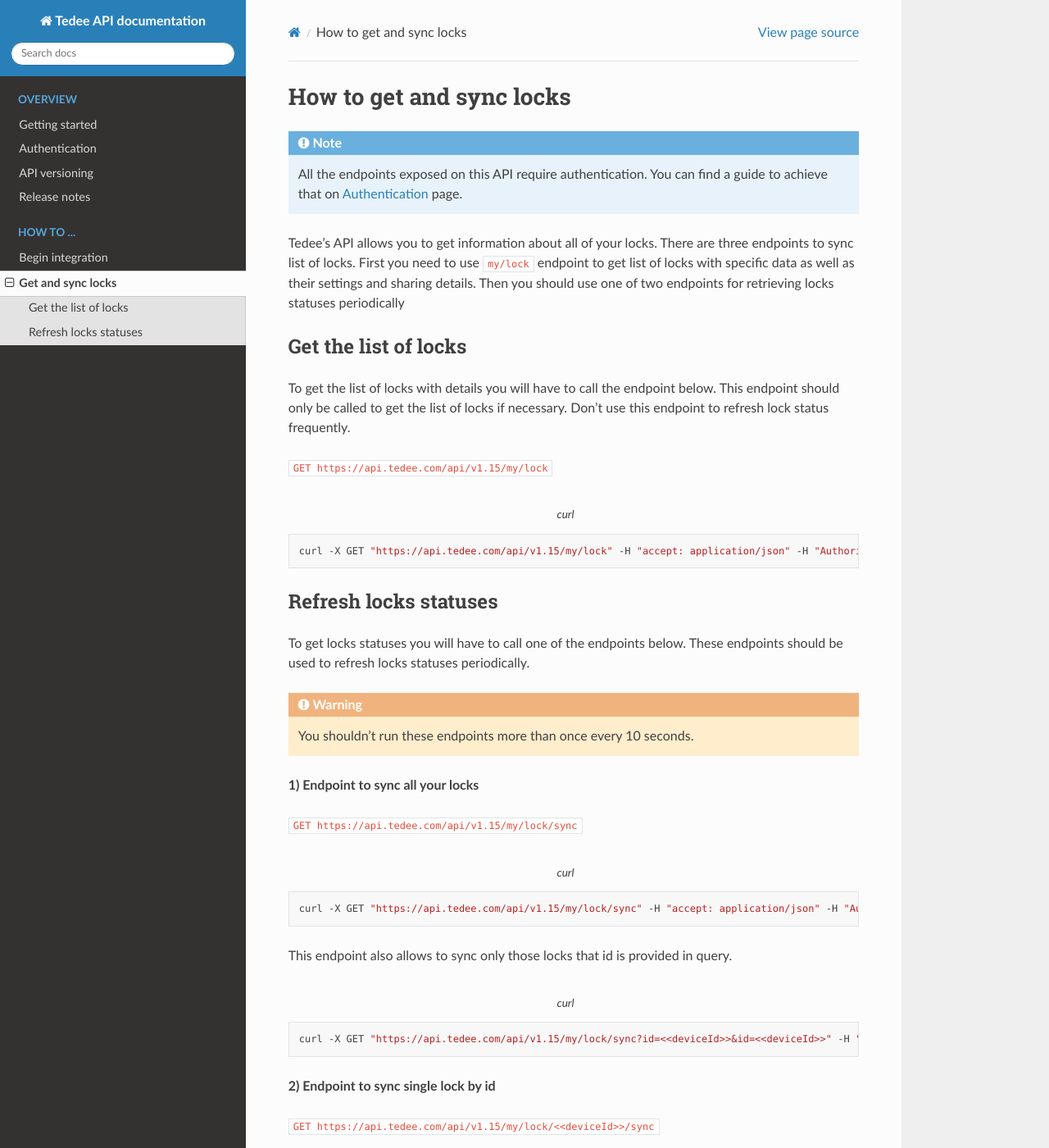
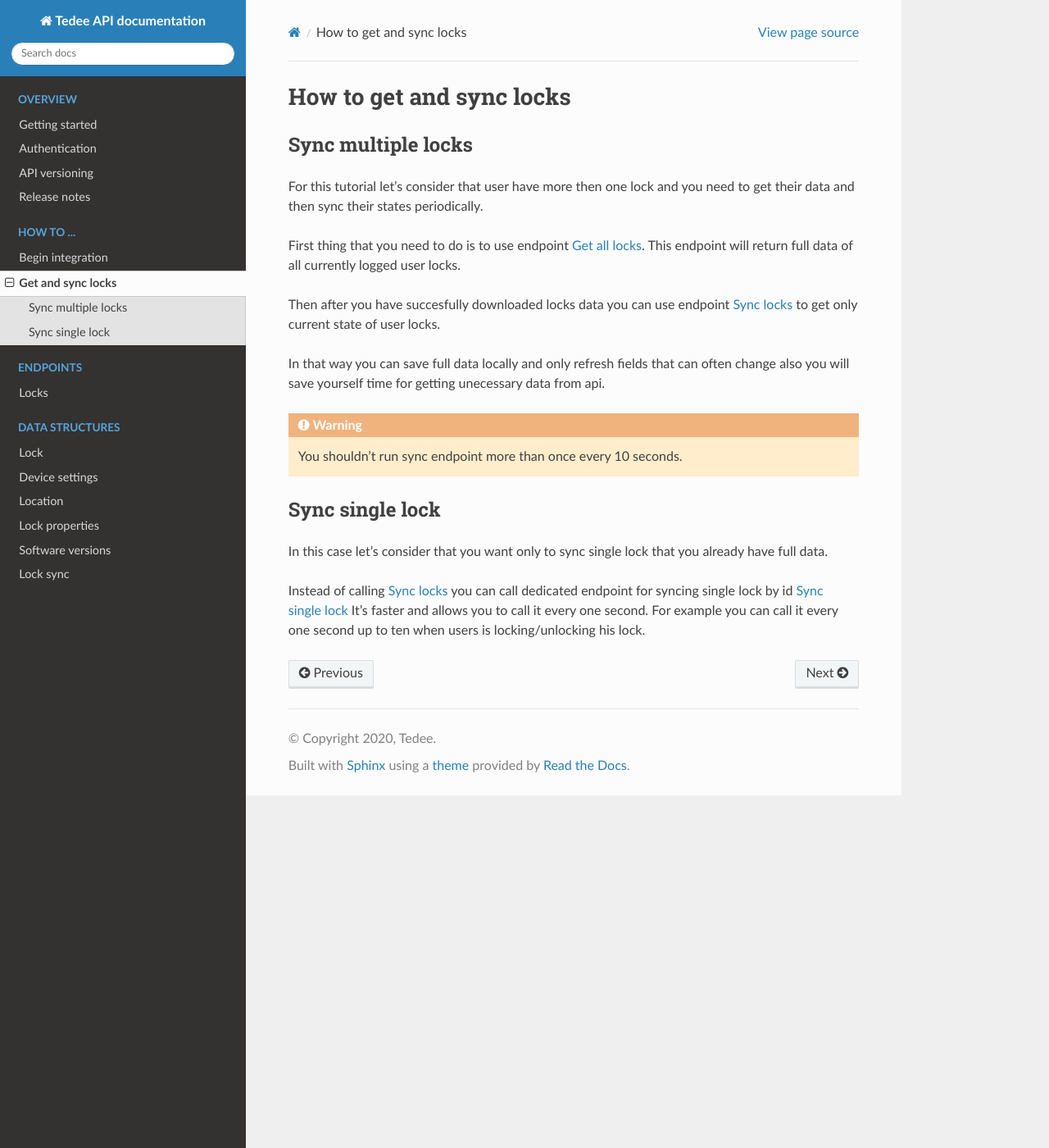
Before and after one commit to tedee-com/tedee-api-doc, a Sphinx documentation site: the page built from docs/source/howtos/get-and-sync-locks.rst, in a window 1280 px wide and 1400 px high. Shown: the whole window at 82% size. Built offline with Sphinx 7.4.7 and the Read the Docs theme 2.0.0, drawn with Linux system fonts in a browser that asks for light colours; some of the changed text lies outside the part shown.

Commit message:
Rebuild get and sync lock documentation

```diff
--- a/docs/source/howtos/get-and-sync-locks.rst
+++ b/docs/source/howtos/get-and-sync-locks.rst
@@ -1,72 +1,25 @@
 How to get and sync locks
 =========================
 
-.. include:: ../includes/how-to-header.txt
+Sync multiple locks
+----------------------
+For this tutorial let's consider that user have more then one lock and you need to get their data and then sync their states periodically.
 
-Tedee's API allows you to get information about all of your locks.
-There are three endpoints to sync list of locks.
-First you need to use ``my/lock`` endpoint  to get list of locks with specific data as well as their settings and sharing details.
-Then you should use one of two endpoints for retrieving locks statuses periodically
+First thing that you need to do is to use endpoint :doc:`Get all locks <../endpoints/lock/getall>`. This endpoint will return full data of all currently logged user locks.
 
+Then after you have succesfully downloaded locks data you can use endpoint :doc:`Sync locks <../endpoints/lock/sync>` to get only current state
+of user locks.
 
-Get the list of locks
----------------------
-
-To get the list of locks with details you will have to call the endpoint below.
-This endpoint should only be called to get the list of locks if necessary. Don't use this endpoint to refresh lock status frequently.
-
-``GET |apiUrl|/api/|apiVersion|/my/lock``
-
-.. code-block:: sh
-    :caption: curl
-
-    curl -X GET "|apiUrl|/api/|apiVersion|/my/lock" -H "accept: application/json" -H "Authorization: Bearer <<access token>>"
-
-
-Refresh locks statuses
-----------------------
-
-To get locks statuses you will have to call one of the endpoints below.
-These endpoints should be used to refresh locks statuses periodically.
+In that way you can save full data locally and only refresh fields that can often change also you will save yourself time for getting unecessary data from api.
 
 .. warning::
 
-    You shouldn't run these endpoints more than once every 10 seconds.
+    You shouldn't run sync endpoint more than once every 10 seconds.
 
 
-**1) Endpoint to sync all your locks**
+Sync single lock
+-----------------------------
+In this case let's consider that you want only to sync single lock that you already have full data.
 
-``GET |apiUrl|/api/|apiVersion|/my/lock/sync``
-
-.. code-block:: sh
-    :caption: curl
-
-    curl -X GET "|apiUrl|/api/|apiVersion|/my/lock/sync" -H "accept: application/json" -H "Authorization: Bearer <<access token>>"
-
-
-This endpoint also allows to sync only those locks that id is provided in query.
-
-.. code-block:: sh
-    :caption: curl
-
-    curl -X GET "|apiUrl|/api/|apiVersion|/my/lock/sync?id=<<deviceId>>&id=<<deviceId>>" -H "accept: application/json" -H "Authorization: Bearer <<access token>>"
-
-
-
-**2) Endpoint to sync single lock by id**
-
-``GET |apiUrl|/api/|apiVersion|/my/lock/<<deviceId>>/sync``
-
-.. code-block:: sh
-    :caption: curl
-
-    curl -X GET "|apiUrl|/api/|apiVersion|/my/lock/<<deviceId>>/sync" -H "accept: application/json" -H "Authorization: Bearer <<access token>>"
-
-
-The response from these endpoints contains the following information for each lock:
-
-* **id** - id of lock
-* **isConnected** - whether the lock is connected to the bridge
-* **state** - the current lock status
-* **isCharging** -  whether the lock is currently charging
-* **batteryLevel** - battery level of the lock
+Instead of calling :doc:`Sync locks <../endpoints/lock/sync>` you can call dedicated endpoint for syncing single lock by id :doc:`Sync single lock <../endpoints/lock/sync-single>`
+It's faster and allows you to call it every one second. For example you can call it every one second up to ten when users is locking/unlocking his lock.
```
Also changed, not shown: docs/source/datastructures/device-settings.rst (added, +28 -0 lines), docs/source/datastructures/location.rst (added, +10 -0 lines), docs/source/datastructures/lock-properties.rst (added, +12 -0 lines), docs/source/datastructures/lock-sync.rst (added, +12 -0 lines), docs/source/datastructures/lock.rst (added, +50 -0 lines), docs/source/datastructures/software-versions.rst (added, +12 -0 lines), docs/source/endpoints/index.rst (added, +10 -0 lines), docs/source/endpoints/lock/getall.rst (added, +79 -0 lines), docs/source/endpoints/lock/sync-single.rst (added, +47 -0 lines), docs/source/endpoints/lock/sync.rst (added, +45 -0 lines), docs/source/index.rst (+22 -2 lines).
